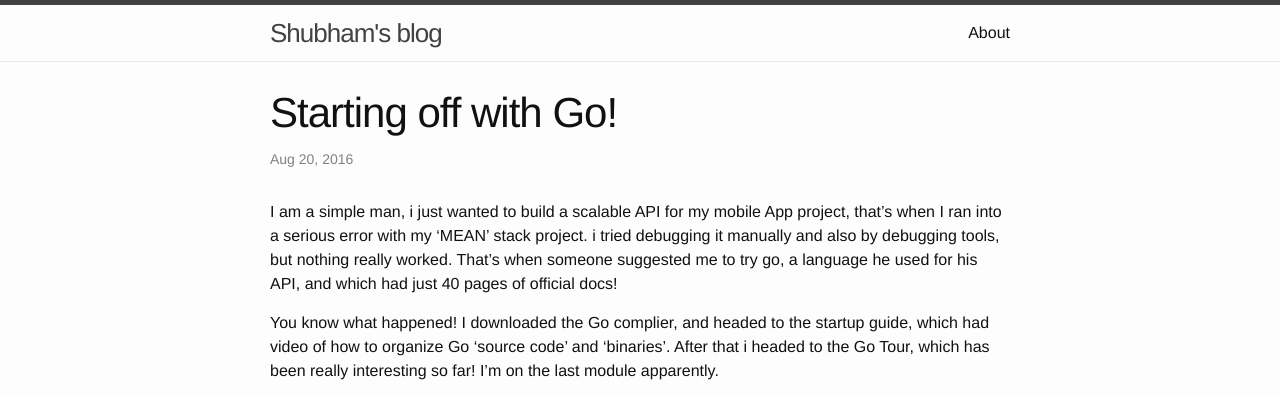
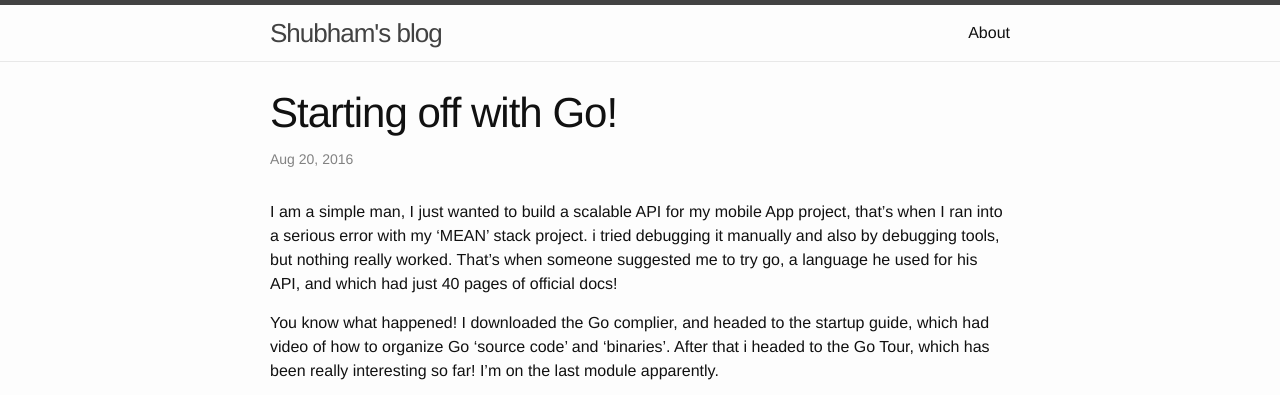
Before and after one commit to slayerjain/myblog, a Jekyll site: the page built from _posts/2016-08-21-Starting-up-with-Go.markdown, in a window 1280 px wide. Shown: the top 395 px of the page. Built offline with Jekyll 4.4.1, drawn with Linux system fonts in a browser that asks for light colours.

Commit message:
correction

```diff
--- a/_posts/2016-08-21-Starting-up-with-Go.markdown
+++ b/_posts/2016-08-21-Starting-up-with-Go.markdown
@@ -5,6 +5,6 @@ date:   2016-08-20 12:00:00
 categories: jekyll update
 ---
 
-I am a simple man, i just wanted to build a scalable API for my mobile App project, that's when I ran into a serious error with my 'MEAN' stack project. i tried debugging it manually and also by debugging tools, but nothing really worked. That's when someone suggested me to try go, a language he used for his API, and which had just 40 pages of official docs!
+I am a simple man, I just wanted to build a scalable API for my mobile App project, that's when I ran into a serious error with my 'MEAN' stack project. i tried debugging it manually and also by debugging tools, but nothing really worked. That's when someone suggested me to try go, a language he used for his API, and which had just 40 pages of official docs!
 
 You know what happened! I downloaded the Go complier, and headed to the startup guide, which had video of how to organize Go 'source code' and 'binaries'. After that i headed to the Go Tour, which has been really interesting so far! I'm on the last module apparently.
```
